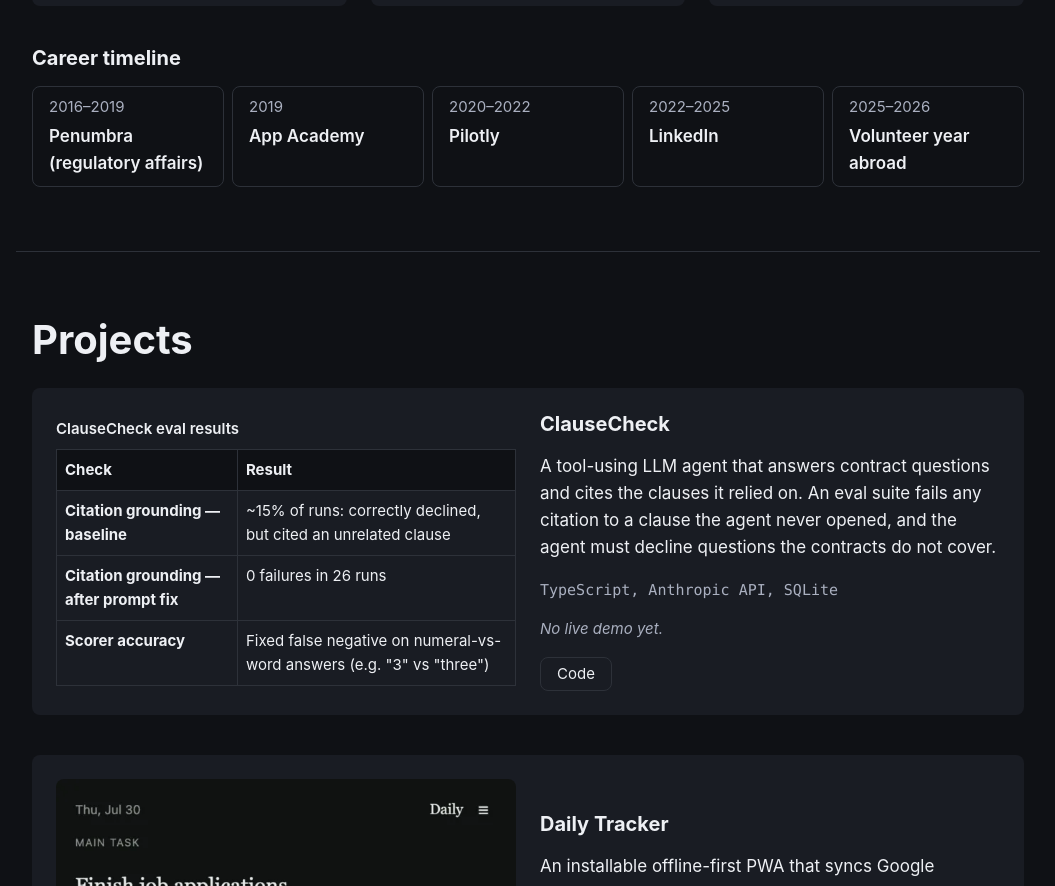
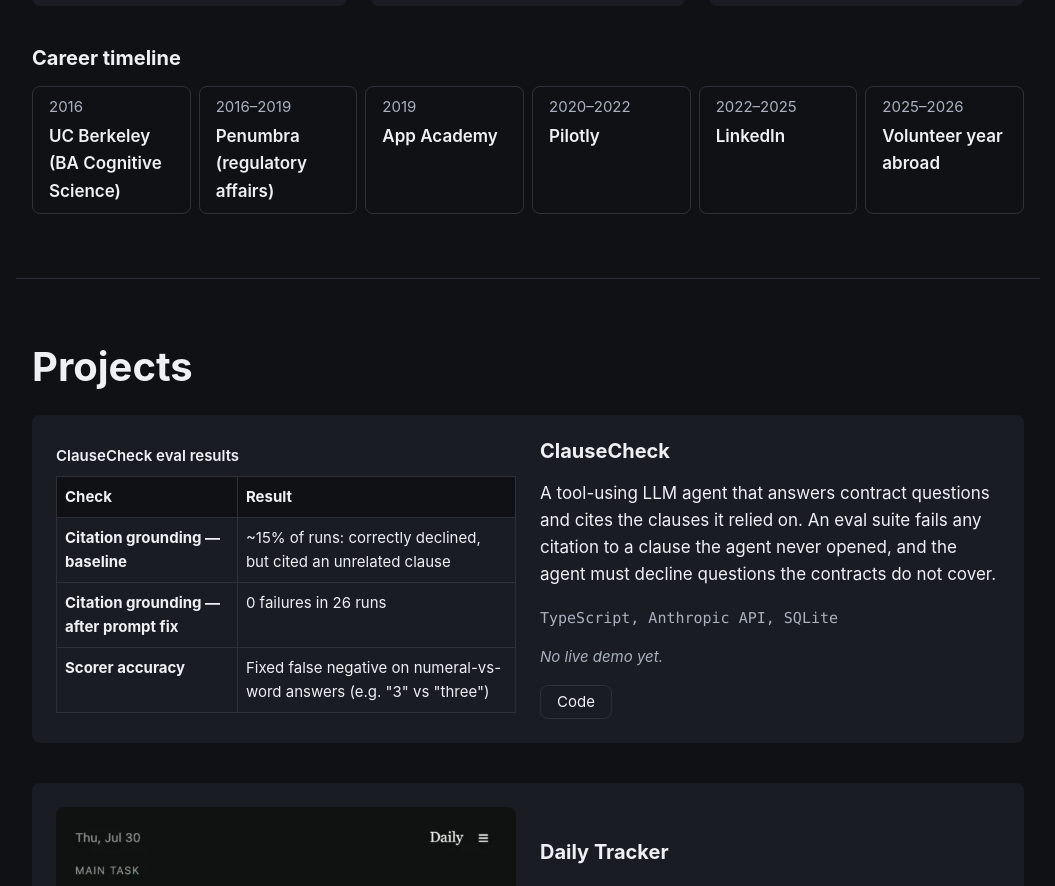
Before and after one commit to rebeccalambert/rebeccalambert.github.io, a React (Vite) app: page / in a window 1280 px wide. Shown: the part 891-1777 px from the top of the page, without its empty margins (112-1167 px from the left). Built offline with nearby package versions, Linux system fonts and the light colour scheme.

Commit message:
Add UC Berkeley to the career timeline
BA Cognitive Science, 2016, per the master resume. It appears first in the classic timeline, last in the newest-first Play feed, and as the first Career path stop.

```diff
--- a/src/data/content.ts
+++ b/src/data/content.ts
@@ -35,6 +35,7 @@
 }
 
 export const timeline: TimelineEntry[] = [
+  { period: '2016', label: 'UC Berkeley (BA Cognitive Science)' },
   { period: '2016–2019', label: 'Penumbra (regulatory affairs)' },
   { period: '2019', label: 'App Academy' },
   { period: '2020–2022', label: 'Pilotly' },
```
